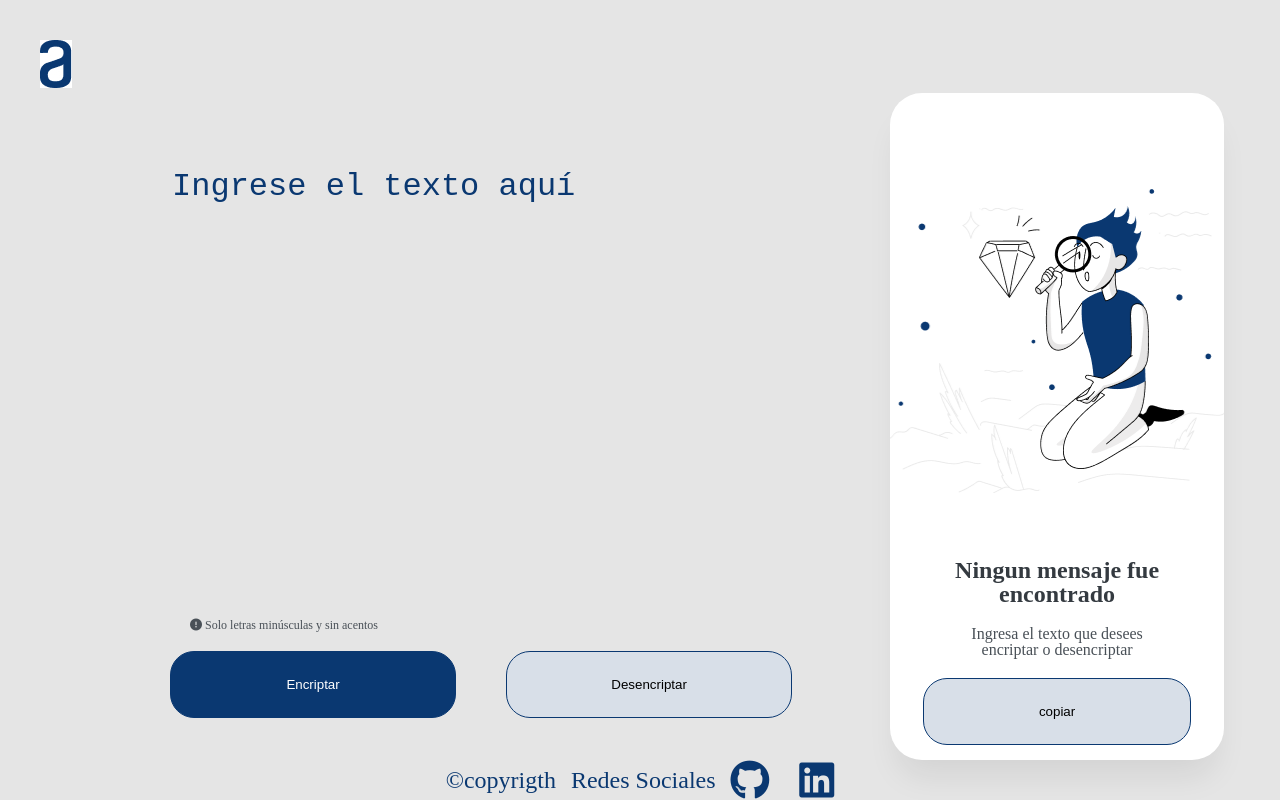
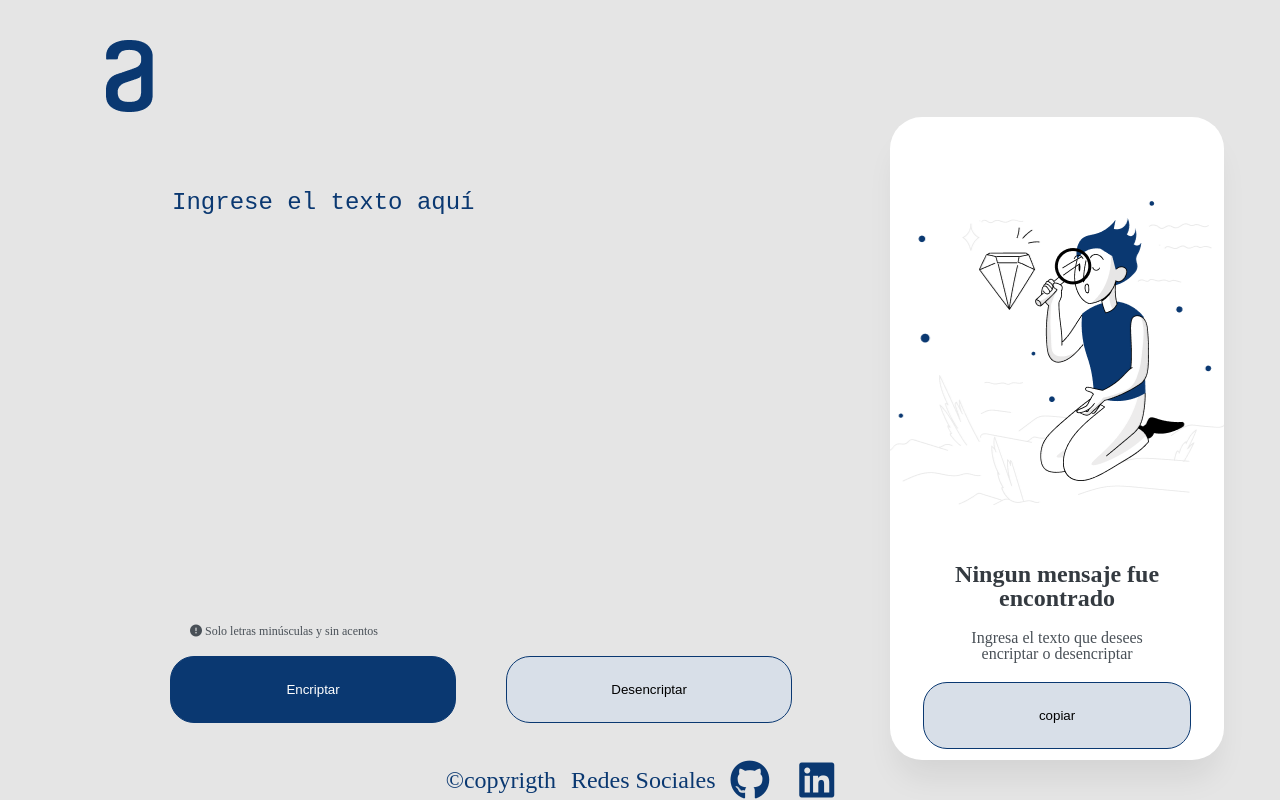
Before and after one commit to JGD09/encriptador, a plain HTML site: page index.html in a window 1280 px wide. Drawn offline with Linux system fonts and the light colour scheme.

Commit message:
ingresando logo correcto y modificando font-size del desencriptador

```diff
--- a/assets/css/style.css
+++ b/assets/css/style.css
@@ -72,7 +72,10 @@ main{
 /* Grid */
 .grid-item-1{
     grid-column: 2 / 5;
+}
 
+.grid-item-1 textarea{
+    font-size: 1.5rem;
 }
 
 /* contenedor textarea */
@@ -88,7 +91,7 @@ main{
 
 .contenedores textarea::placeholder{
     color: var(--ColorCuaternario);
-    font-size: 2rem;
+    font-size: 1.5rem;
 }
 
 .advertencia{
--- a/index.html
+++ b/index.html
@@ -23,7 +23,7 @@
         <!-- header -->
         <header>
             <!-- imgMilogo -->
-            <img  src="./assets/img/Vector.jpg" alt="Logo Alura">
+            <img  src="./assets/img/Logo.png" alt="Logo Alura">
         </header>
         <!-- cuerpo -->
         <main>
```
Also changed, not shown: assets/img/Logo.png (added).
